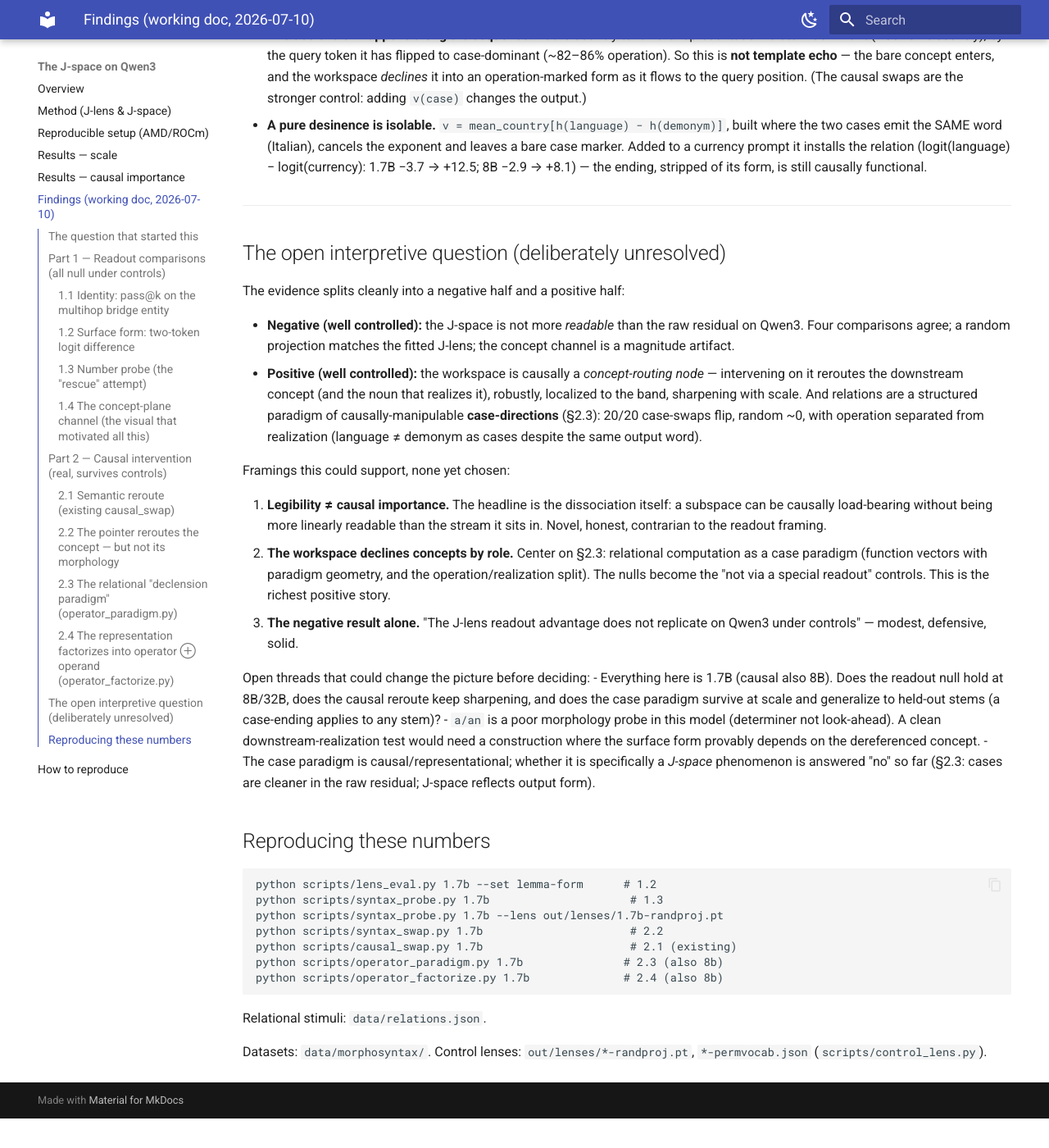
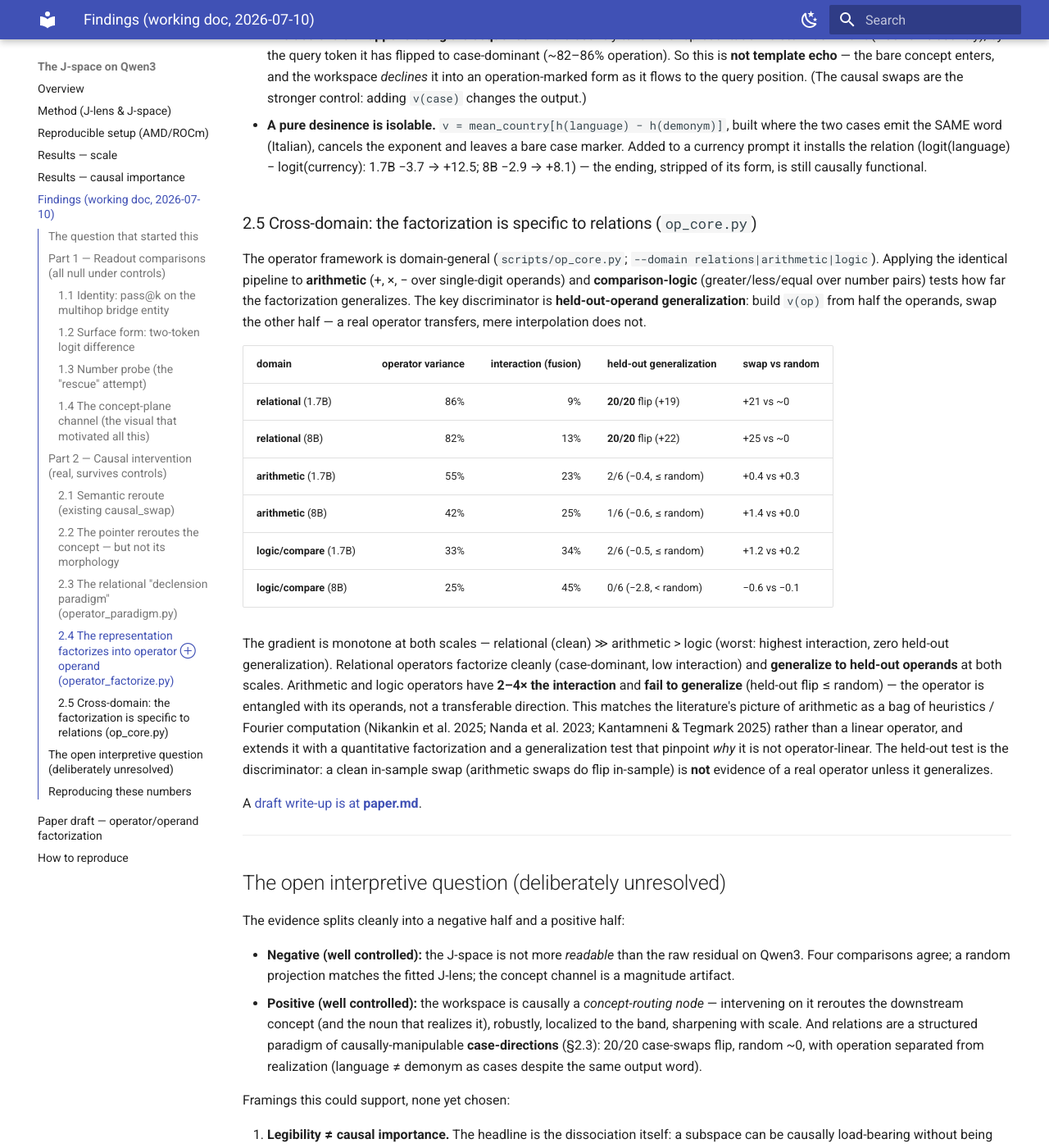
Before and after one commit to mpodeley/jspace-qwen, an MkDocs documentation site: the page built from docs/findings.md, in a window 1280 px wide and 1400 px high, scrolled down 4675 px. Shown: the whole window at 82% size. Built offline with MkDocs 1.6.1 and Material for MkDocs 9.7.7, drawn with Linux system fonts in a browser that asks for light colours; before the commit the page ends 6039 px from its top, so only the background shows below that; part of the change alters nothing that is shown.

Commit message:
Paper draft + cross-domain gradient at 8B; findings §2.5
docs/paper.md (arXiv-style) with abstract, differentiated related work, method,
results, limitations, references; added to mkdocs nav. findings.md §2.5 records
the full cross-domain table at both scales.

8B completes the gradient (monotone at both scales, relational >> arithmetic >
logic):
  relational  case 82% interaction 13%  held-out 20/20   swap +25 vs ~0
  arithmetic  case 42% interaction 25%  held-out  1/6    swap +1.4 vs +0.0
  logic       case 25% interaction 45%  held-out  0/6    swap -0.6 vs -0.1
Relational operators factorize and generalize; arithmetic and logic operators
are entangled with operands (rising interaction) and do not generalize to
held-out operands -- logic is the worst (45% interaction, 0/6). The held-out
generalization test is the discriminator between a real operator and in-sample
interpolation.

Co-Authored-By: Claude Opus 4.8 (1M context) <noreply@anthropic.com>

```diff
--- a/docs/findings.md
+++ b/docs/findings.md
@@ -218,6 +218,40 @@ Three things, replicating 1.7B→8B:
   (logit(language) − logit(currency): 1.7B −3.7 → +12.5; 8B −2.9 → +8.1) — the
   ending, stripped of its form, is still causally functional.
 
+### 2.5 Cross-domain: the factorization is specific to relations (`op_core.py`)
+
+The operator framework is domain-general (`scripts/op_core.py`; `--domain
+relations|arithmetic|logic`). Applying the identical pipeline to **arithmetic**
+(+, ×, − over single-digit operands) and **comparison-logic** (greater/less/equal
+over number pairs) tests how far the factorization generalizes. The key
+discriminator is **held-out-operand generalization**: build `v(op)` from half the
+operands, swap the other half — a real operator transfers, mere interpolation does
+not.
+
+| domain | operator variance | interaction (fusion) | held-out generalization | swap vs random |
+|---|---:|---:|---|---|
+| **relational** (1.7B) | 86% | 9% | **20/20** flip (+19) | +21 vs ~0 |
+| **relational** (8B) | 82% | 13% | **20/20** flip (+22) | +25 vs ~0 |
+| **arithmetic** (1.7B) | 55% | 23% | 2/6 (−0.4, ≤ random) | +0.4 vs +0.3 |
+| **arithmetic** (8B) | 42% | 25% | 1/6 (−0.6, ≤ random) | +1.4 vs +0.0 |
+| **logic/compare** (1.7B) | 33% | 34% | 2/6 (−0.5, ≤ random) | +1.2 vs +0.2 |
+| **logic/compare** (8B) | 25% | 45% | 0/6 (−2.8, < random) | −0.6 vs −0.1 |
+
+The gradient is monotone at both scales — relational (clean) ≫ arithmetic > logic
+(worst: highest interaction, zero held-out generalization). Relational operators
+factorize cleanly (case-dominant, low interaction) and
+**generalize to held-out operands** at both scales. Arithmetic and logic operators
+have **2–4× the interaction** and **fail to generalize** (held-out flip ≤ random) —
+the operator is entangled with its operands, not a transferable direction. This
+matches the literature's picture of arithmetic as a bag of heuristics / Fourier
+computation (Nikankin et al. 2025; Nanda et al. 2023; Kantamneni & Tegmark 2025)
+rather than a linear operator, and extends it with a quantitative factorization and
+a generalization test that pinpoint *why* it is not operator-linear. The held-out
+test is the discriminator: a clean in-sample swap (arithmetic swaps do flip
+in-sample) is **not** evidence of a real operator unless it generalizes.
+
+A [draft write-up is at **paper.md**](paper.md).
+
 ---
 
 ## The open interpretive question (deliberately unresolved)
--- /dev/null
+++ b/docs/paper.md
@@ -0,0 +1,209 @@
+# The workspace declines concepts by role: operator/operand factorization in an open-weights LLM
+
+*Draft, 2026-07-10. Qwen3-1.7B/8B. All numbers reproducible from `scripts/` and `data/`; see
+["How to reproduce"](reproduce.md) and the [working findings log](findings.md).*
+
+## Abstract
+
+We study how an open-weights transformer (Qwen3) represents a **relational operation** applied to an
+entity — *currency-of*, *capital-of*, *language-of*, *demonym-of*, *continent-of* applied to a country.
+We find that the operation is carried by a **manipulable operator direction** in the residual stream
+that is largely **separable from the operand**. Adding `v(op_B) − v(op_A)` to a prompt performing `op_A`
+converts the model's answer to `op_B` for all 20 ordered operator pairs (matched-norm random controls
+null), and the direction **generalizes to operands never used to build it**. A two-way analysis of
+variance factorizes the representation as `H[operand, operator] = μ + operand + operator + interaction`,
+~90% additive with a ~10% **fusion** interaction, operator and operand occupying largely orthogonal
+subspaces; the operation-dominant representation *emerges along the sequence* (operand-dominant at the
+entity token → operator-dominant at the query token). Strikingly, the operation is **separable from its
+surface realization**: *language-of* and *demonym-of* are distinct operator directions even though both
+emit "Italian". We frame this with a morphological metaphor — the model **declines** a concept by its
+functional role (case), with **syncretism** (shared surface form) and **fusion** (non-additive
+stem+ending) as in a Latin declension. Testing generalization across domains, the factorization is
+**specific to relational retrieval**: for **arithmetic** (+, ×, −) and **comparison-logic** operators,
+the interaction term is 2–4× larger and the operator **fails to generalize to held-out operands**,
+consistent with arithmetic being computed by a "bag of heuristics" rather than a linear operator. Finally,
+the structure is **causal, not a readout advantage**: the Jacobian-lens ("J-space") readout is not more
+legible than the raw residual on any of our metrics under matched controls.
+
+## 1. Introduction
+
+A line of work shows that a *task* or *relation* can be captured by a single addable vector in an LLM's
+residual stream (task vectors, Hendel et al. 2023; function vectors, Todd et al. 2024) and that many
+relations are approximately linear operators (LRE, Hernandez et al. 2024; Merullo et al. 2024). What has
+not been characterized is the **joint structure of operator and operand**: whether the operation
+*factorizes* from its argument, whether that factorization *generalizes*, whether the operation is
+separable from the *word it produces*, and whether any of this holds *beyond* relational facts, in
+arithmetic and logic. We answer these on Qwen3, and give a morphological reading — relational computation
+as **declension** — that predicts the specific asymmetries we observe.
+
+## 2. Related work and what is new here
+
+**Operation as an addable vector.** Task Vectors (Hendel et al., EMNLP 2023) and Function Vectors (Todd
+et al., ICLR 2024) extract one vector per ICL task and add/patch it to trigger the task. In-Context
+Vectors (Liu et al., ICML 2024) and ActAdd (Turner et al. 2023) steer a task/style similarly. These
+bundle operator *and* operand into one unfactored "task" direction and (for FVs) show *partial*
+cross-task arithmetic without null controls. We contribute the **factorization** (operator ⊕ operand),
+an **exhaustive all-pairs swap with matched-norm nulls**, and a **held-out-operand generalization** test.
+
+**Relation as a linear operator.** LRE (Hernandez et al., ICLR 2024) fits a full affine map `W·s + b` per
+relation. That represents the relation as a *monolithic* operator; we show a **low-dimensional additive
+operator *direction*** that is arithmetically composable and **factorable from the operand**, and we
+quantify the operand/operator/interaction variance split, which LRE does not.
+
+**Additive factual recall.** Summing Up the Facts (Chughtai et al. 2024) decomposes factual recall into
+additive *circuits* (subject vs relation contributions). Ours is a **representational two-way ANOVA of
+the residual state** with an explicit, measured **interaction/fusion term** — a different object.
+
+**Attribute subspaces / reading position.** RAVEL (Huang et al., ACL 2024) disentangles multiple
+*attributes of one entity* into subspaces (operators sharing an operand); we measure the orthogonal axis,
+**operator vs operand**. The operand→operator shift along the sequence restates the subject-enrichment →
+attribute-extraction dynamics of Geva et al. (EMNLP 2023) in operator/operand terms — our least novel point,
+included as confirmation.
+
+**Arithmetic and logic.** Arithmetic in LLMs is reported as a "bag of heuristics" (Nikankin et al. 2025)
+and Fourier/helical procedures (Nanda et al. 2023; Zhong et al. 2023; Kantamneni & Tegmark 2025), with the
+operand *value* cleanly linear (Gurnee & Tegmark 2024). Truth is a steerable direction (Marks & Tegmark
+2023) and logical-operator heads exist (Hong et al. 2024). No prior work reports a **cross-domain
+operator/operand factorization**; we provide one and show it **breaks down** for arithmetic and logic —
+itself a result.
+
+**Genuinely new here:** (1) operation-vs-realization dissociation (language ≠ demonym as directions
+despite identical output); (2) the operator×operand ANOVA with a named fusion term; (3) the
+declension/case-paradigm framing; (4) all-pairs swap with matched-norm nulls; (5) operator/operand
+subspace orthogonality; (6) the cross-domain generalization test that separates relational (clean) from
+arithmetic/logic (entangled).
+
+## 3. Method
+
+**Setup.** Qwen3-1.7B and 8B, run on a single AMD Strix Halo APU (see [setup](setup.md); an int8 path
+keeps larger models in range). A relation is rendered into a uniform template `"The {op} of {a} is"`.
+Reading position is the query token unless stated; the depth "workspace" band (38–92% of layers) is where
+the J-space paper locates the global workspace and where we build operator directions.
+
+**Operator direction.** For operator `k`, `v(k) = mean_operand[ h(operand, k) − mean_op h(operand, ·) ]`
+at the workspace layers — the deviation of an operator from the operand's average over operators, averaged
+over operands (the function-vector construction; `scripts/op_core.py:op_dirs`).
+
+**Swap and controls.** Efficacy of `k_A → k_B` is the change in `logit(answer_B) − logit(answer_A)` at the
+query position when `α·(v(k_B) − v(k_A))` is added over the band, versus a **matched-norm random**
+direction. Answers are scored by their distinguishing token (bare digit for arithmetic, since Qwen3
+splits " 3" into [space, 3]); a tokenization guard drops operator pairs that collide at that token.
+
+**Factorization.** `H[operand, operator] = μ + operand(o) + operator(k) + interaction`; we report the
+variance share of each term and the principal angles between the operand- and operator-subspaces
+(`scripts/op_core.py:factorize`).
+
+**Generalization.** Build `v(op)` from half the operands; test the swap on the held-out half. This
+distinguishes a genuine operator from interpolation among the examples used to build it.
+
+**J-space controls.** We repeat readout-geometry in the J-lens readout `unembed(J·h)` vs the logit-lens
+readout `unembed(h)`, and re-run efficacy with **spectrum-matched random-projection** and
+**permuted-vocabulary** null lenses (`scripts/control_lens.py`).
+
+## 4. Results
+
+### 4.1 Relational operators are manipulable directions
+
+All 20 ordered operator swaps flip the answer (mean swap **+21** logit units on 1.7B, **+25** on 8B) while
+the matched-norm random control is ~0. Representative (1.7B):
+
+| swap | clean (from wins) | +operator | +random |
+|---|---:|---:|---:|
+| currency → capital | −7.9 | **+31.5** | −1.2 |
+| capital → currency | −12.0 | **+33.0** | −2.5 |
+| capital → language | −8.5 | **+32.5** | +3.0 |
+| continent → language | −1.9 | **+23.0** | +1.4 |
+
+### 4.2 The representation factorizes into operator ⊕ operand
+
+Two-way ANOVA at a mid-workspace layer (1.7B / 8B):
+
+| read position | operand | operator | interaction (fusion) |
+|---|---:|---:|---:|
+| query token | 5% / 6% | **86% / 82%** | 9% / 13% |
+| entity token | **59% / 55%** | 31% / 34% | 9% / 11% |
+
+~90% additive; operand/operator subspaces largely orthogonal (principal angles 41–82°). The operation-
+dominant representation **emerges along the sequence**: the entity enters operand-dominant and is
+*declined* into an operator-marked form by the query position (the reading-position control rules out
+template echo; the causal swaps are the stronger control).
+
+### 4.3 Operation ≠ realization (syncretism)
+
+*language-of* and *demonym-of* emit the **same word** (Italian) yet are **distinct operator directions**;
+the swap between them is weak precisely because they share an exponent. A **pure desinence** built from
+the shared-output pairs (`mean[h(language) − h(demonym)]`, exponent cancelled) still installs the relation
+causally (1.7B: −3.7 → +12.5). The syncretism appears at the *exponent* level, not the *case* level — as
+in Latin declension.
+
+### 4.4 Operators generalize to held-out operands
+
+`v(op)` built on 6 operands and applied to the 6 held-out operands still flips **20/20** swaps (mean
+**+19** on 1.7B) — a genuine, transferable operator, not interpolation.
+
+### 4.5 The factorization is domain-specific (arithmetic and logic do not)
+
+Extending the identical pipeline to arithmetic (+, ×, −) and comparison-logic operators, on 1.7B:
+
+| domain | operator variance | interaction (fusion) | held-out generalization | swap vs random |
+|---|---:|---:|---|---|
+| **relational** | 86% | 9% | **20/20** flip | +21 vs ~0 |
+| **arithmetic** | 55% | 23% | 2/6 (≤ random) | +0.4 vs +0.3 |
+| **logic (compare)** | 33% | 34% | 2/6 (≤ random) | +1.2 vs +0.2 |
+
+The gradient replicates and sharpens at **8B**: relational held-out generalization 20/20 (interaction
+13%); arithmetic interaction 25%, held-out 1/6; logic interaction 45%, held-out **0/6** (swap below
+random). Monotone at both scales: relational ≫ arithmetic > logic.
+
+Relational operators factorize cleanly and generalize; arithmetic and logical operators are **entangled
+with their operands** (2–4× the interaction) and do **not** form a transferable direction — consistent
+with arithmetic being a bag of heuristics / Fourier computation rather than a linear operator. The
+**held-out generalization test is the discriminator** between a real operator and memorized interpolation.
+
+### 4.6 This is causal structure, not a J-space readout advantage
+
+On four readout comparisons (bridge-entity pass@k, a surface-form logit difference, a number probe, and a
+concept-plane trajectory), the J-lens readout shows **no advantage** over the logit-lens under matched
+controls; a spectrum-matched random projection reads number as well as the fitted J-lens, and the
+concept-plane "channel" does not survive a random-plane baseline (see [findings §Part 1](findings.md)). The
+operator/operand structure lives in the **causal** organization of the residual, and is **not** more
+legible in the J-space than in the raw stream (its 1.7B readout-geometry difference does not replicate at
+8B). We therefore make no claim of a special readable subspace; the contribution is the operator/operand
+*causal* factorization.
+
+## 5. Limitations
+
+- **Scale.** 1.7B and 8B; no 32B lens yet. Relational linearity holds for a subset of relations even
+  in-domain (cf. LRE ~48%); our five relations are hand-chosen and English-only.
+- **Arithmetic coverage.** Qwen3 BPE splits multi-digit numbers, so we restrict to single-digit results;
+  the arithmetic null is on that regime and at 1.7B/8B, where arithmetic competence is itself limited.
+- **Reading-position result** restates known subject-enrichment→attribute-extraction dynamics.
+- **No J-space claim.** The readout-geometry difference is 1.7B-specific; the paper stands on the causal
+  factorization, not on a J-lens readout advantage.
+
+## 6. Conclusion
+
+An LLM represents a relational operation as a low-dimensional, causally-manipulable operator direction
+that factorizes from the operand, generalizes to unseen operands, and separates the operation from the
+word that realizes it — a structure well described as **declension**. This factorization is not universal:
+it is clean for relational retrieval and breaks down for arithmetic and logic, whose operators are
+entangled with their operands. The structure is causal; it is not a more-readable subspace.
+
+## References
+
+Chughtai et al. 2024, *Summing Up the Facts*, arXiv:2402.07321 ·
+Geva et al. 2023, *Dissecting Recall of Factual Associations*, EMNLP ·
+Gurnee & Tegmark 2024, *Language Models Represent Space and Time*, ICLR ·
+Hendel et al. 2023, *In-Context Learning Creates Task Vectors*, EMNLP Findings, arXiv:2310.15916 ·
+Hernandez et al. 2024, *Linearity of Relation Decoding in Transformer LMs* (LRE), ICLR, arXiv:2308.09124 ·
+Hong et al. 2024, *A Implies B: Circuit Analysis for Propositional Logic*, arXiv:2411.04105 ·
+Huang et al. 2024, *RAVEL*, ACL, arXiv:2402.17700 ·
+Kantamneni & Tegmark 2025, *Language Models Use Trigonometry to Do Addition*, arXiv:2502.00873 ·
+Liu et al. 2024, *In-Context Vectors*, ICML, arXiv:2311.06668 ·
+Marks & Tegmark 2023, *The Geometry of Truth*, arXiv:2310.06824 ·
+Merullo et al. 2024, *Language Models Implement Simple Word2Vec-style Vector Arithmetic*, NAACL, arXiv:2305.16130 ·
+Nanda et al. 2023, *Progress Measures for Grokking*, ICLR, arXiv:2301.05217 ·
+Nikankin et al. 2025, *Arithmetic Without Algorithms*, ICLR, arXiv:2410.21272 ·
+Todd et al. 2024, *Function Vectors in Large Language Models*, ICLR, arXiv:2310.15213 ·
+Turner et al. 2023, *Activation Addition (ActAdd)*, arXiv:2308.10248 ·
+Zhong et al. 2023, *The Clock and the Pizza*, NeurIPS, arXiv:2306.17844.
--- a/mkdocs.yml
+++ b/mkdocs.yml
@@ -33,5 +33,6 @@ nav:
   - Results — scale: results-scale.md
   - Results — causal importance: results-causal.md
   - Findings (working doc, 2026-07-10): findings.md
+  - Paper draft — operator/operand factorization: paper.md
   - How to reproduce: reproduce.md
 # Spanish translation added as a final pass via mkdocs-static-i18n.
```
